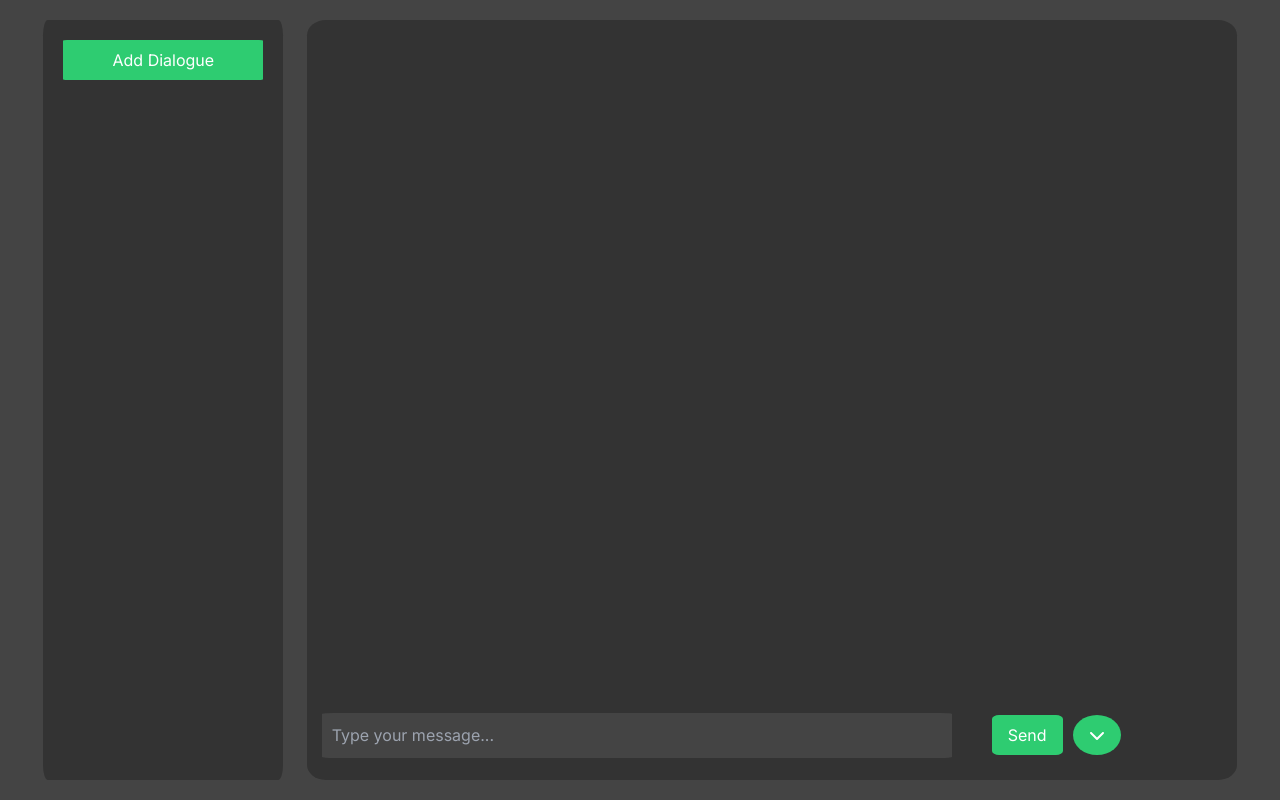
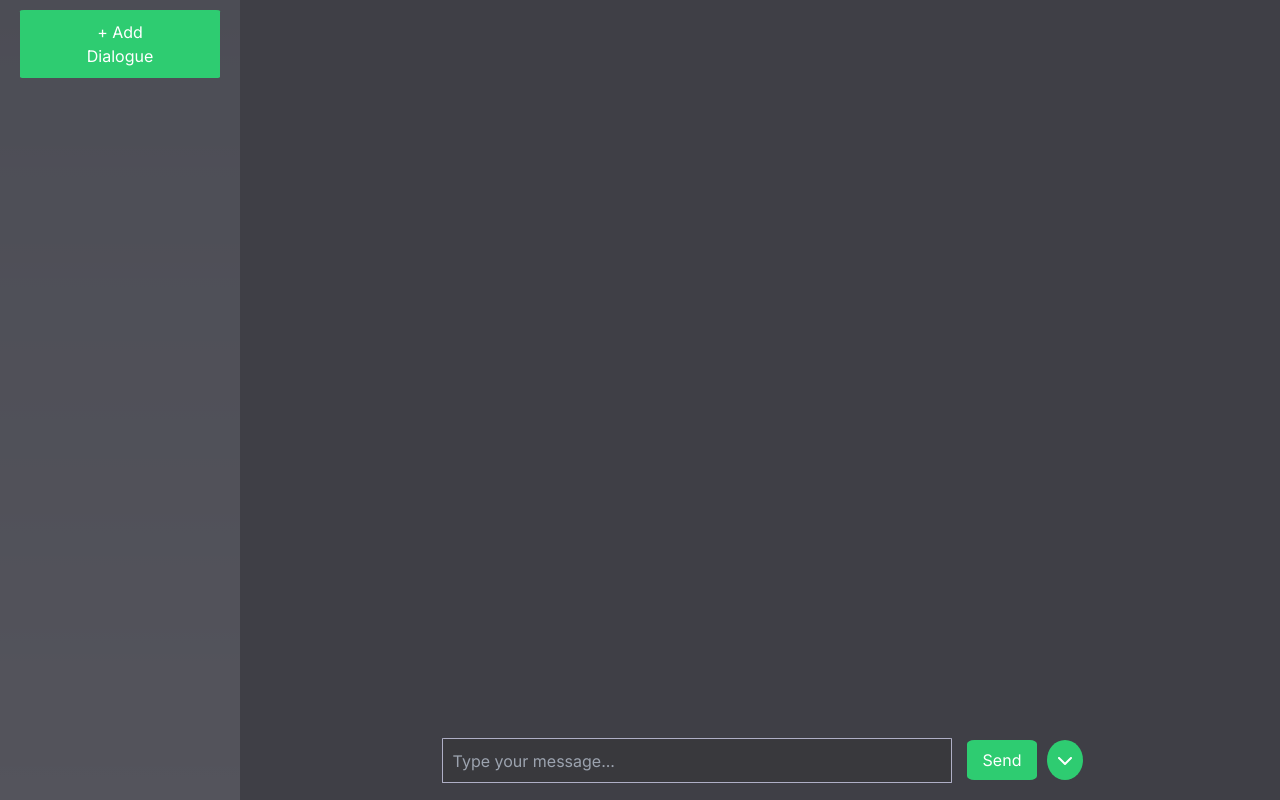
Before and after one commit to VorkhlikAS/DDI_2023_private, a Next.js app in the folder chatLLM/frontend/: page / in a window 1280 px wide. Built offline with nearby package versions, Linux system fonts and the light colour scheme.

Commit message:
HW3: UI updated

```diff
--- a/chatLLM/frontend/app/page.js
+++ b/chatLLM/frontend/app/page.js
@@ -138,7 +138,7 @@ handleDislike = (messageIndex) => {
       </div>
       <div className="message-content">
         <span className="message-text">
-          {msg.fromUser ? `User: ${msg.text}` : `Bot: ${msg.text}`}
+          {msg.fromUser ? `${msg.text}` : `${msg.text}`}
         </span>
       </div>
       {!msg.fromUser && (
@@ -165,12 +165,15 @@ handleDislike = (messageIndex) => {
 
     return (
       <div className="body">
-        <div className="dialogue-list">
+        <div>
           <button onClick={this.handleAddDialogue} className="add-button">
-            Add Dialogue
+              + Add Dialogue
           </button>
-          <ul>{dialogues.map(this.renderDialogueItem)}</ul>
+          <div className="dialogue-list">
+            <ul>{dialogues.map(this.renderDialogueItem)}</ul>
+          </div>
         </div>
+
 
         <div className="dialogue">
           <h3 className="dialogue-title">
--- a/chatLLM/frontend/app/styles.css
+++ b/chatLLM/frontend/app/styles.css
@@ -1,25 +1,20 @@
 /* Styles for the container */
 .body {
+  background: rgba(45, 45, 55, 0.813); /* Darker gray background */
   display: flex;
   flex-direction: row;
-  justify-content: space-evenly;
-  background: #444444; /* Grey background */
   overflow-x: hidden; /* Hide the horizontal scrollbar */
-  margin: 0;
-  padding: 20px;
   min-height: 100vh;
   min-width: 100vh;
 }
 
 /* Styles for the dialogue list on the left */
 .dialogue-list {
-  background: #333; /* Darker gray background */
   padding: 20px;
   display: flex;
   flex-direction: column;
-  border-radius: 2%;
   /* Add max-height and overflow-y to make the dialogue list scrollable */
-  max-height: 95vh;
+  max-height: 89.5vh;
   width: 30vh;
   overflow-y: scroll;
 }
@@ -30,11 +25,13 @@
 .add-button {
   background: #2ecc71; /* Green-ish button color */
   color: #fff; /* White text */
-  padding: 8px 16px;
-  border: none;
+  margin: 10px 20px;
+  padding: 10px 43px;
   cursor: pointer;
   border-radius: 2%;
-
+  display: flex;
+  flex-direction: column;
+  justify-content: space-between;
 }
 
 .dialogue-list li {
@@ -46,29 +43,30 @@
 
 /* Styles for the dialogue items in the list */
 .dialogue-item {
-  background: #333; /* Darker background for dialogue items */
   padding: 10px;
   cursor: pointer;
   color: #fff; /* White text color for dialogue items */
 }
 
 .dialogue-item.selected {
-  background: #444; /* Slightly darker background for the selected dialogue */
+  background: #43434d; /* Slightly darker background for the selected dialogue */
 }
 
 /* Styles for the dialogue in the center */
 .dialogue {
-  background: #333; /* Dark grey background for the dialogue container */
-  padding: 15px;
-  width: 75%;
+  background: #3f3f46; /* Dark grey background for the dialogue container */
+  /* padding: 15px; */
+  width: 100%;
   display: flex;
   flex-direction: column;
   justify-content: space-between;
-  border-radius: 2%;
 }
 
 .dialogue-title {
   color: #fff; /* White text color for dialogue title */
+  padding: 25px;
+  font-weight:500;
+  align-self: center;
 }
 
 /* Styles for the message container */
@@ -82,21 +80,18 @@
 
 /* Styles for the messages */
 .message {
-  margin: 5px;
-  padding: 5px;
+  padding: 10px;
   display: flex;
   align-items: flex-start; /* Adjust alignment to flex-start */
-  padding-left: 120px; /* Left padding */
-  padding-right: 130px; /* Right padding */
+  padding-left: 200px; /* Left padding */
+  padding-right: 180px; /* Right padding */
 }
 
 /* Styles for the user messages */
 .user-message {
   background: #7784; /* Darker background for user messages */
   color: #fff; /* White text */
-  padding: 5px; /* Add padding to the user message box */
-  padding-left: 120px; /* Left padding */
-  padding-right: 190px; /* Right padding */
+  padding-right: 260px; /* Right padding */
 }
 
 /* Styles for the message text */
@@ -112,9 +107,9 @@
 /* Styles for the message icon */
 .message-icon {
   background: #2ecc71; /* Green color for user messages */
-  padding: 7px;
+  padding: 7px 10px;
   margin-right: 20px;
-  border-radius: 35%; /* Make it round */
+  border-radius: 5%; /* Make it round */
   font-size: 18px;
 }
 
@@ -135,7 +130,7 @@
   margin: 0 5px;
   cursor: pointer;
   padding: 1px 5px 1px 5px;
-  border-radius: 45%; /* Make them round */
+  border-radius: 15%; /* Make them round */
 }
 
 .like-button.liked {
@@ -150,20 +145,25 @@
 .input-buttons {
   display: flex; /* Use flexbox for layout */
   align-items: center; /* Center the items vertically */
-  justify-content:flex-start; /* Spread items evenly horizontally */
+  justify-content:center; /* Spread items evenly horizontally */
+  padding: 10px;
 }
 
 /* Styles for the message input */
 .message-input {
-  background: #444444; /* Darker background */
+  background: #39393d; /* Darker background */
   color: #fff; /* White text */
   display: flexbox;
-  width: 70%;
+  width: 50%;
   max-height: 45px;
-  margin-right: 30px;
+  margin-right: 5px;
+  margin-left: 5px;
   padding: 10px;
-  border-radius: 2%;
+  border-radius: 0.5%;
   resize: none; /* Prevent user from resizing the textarea */
+  border-color: #afafc6;
+  border-style:solid;
+  border-width:0.5px;
 }
 
 
@@ -187,11 +187,9 @@
 .scroll-to-bottom-button {
   background: #2ecc71; /* Green-ish button color */
   color: #fff; /* White text */
-  padding: 8px 16px;
+  padding: 8px 10px;
   border: none;
   border-radius: 50%; /* Make it round */
-  bottom: 10px;
-  right: 10px;
 }
 
 .scroll-to-bottom-button:hover {
```
